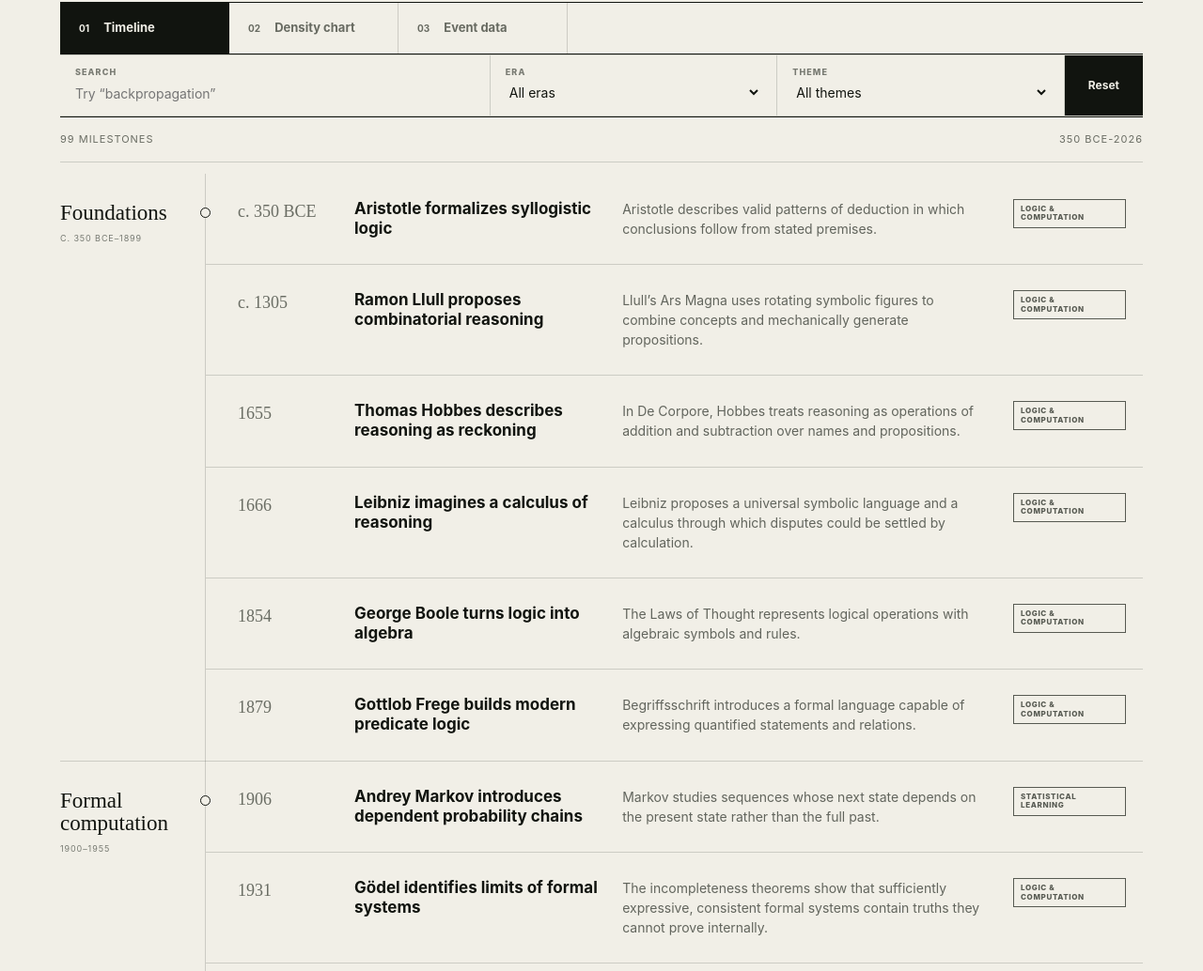
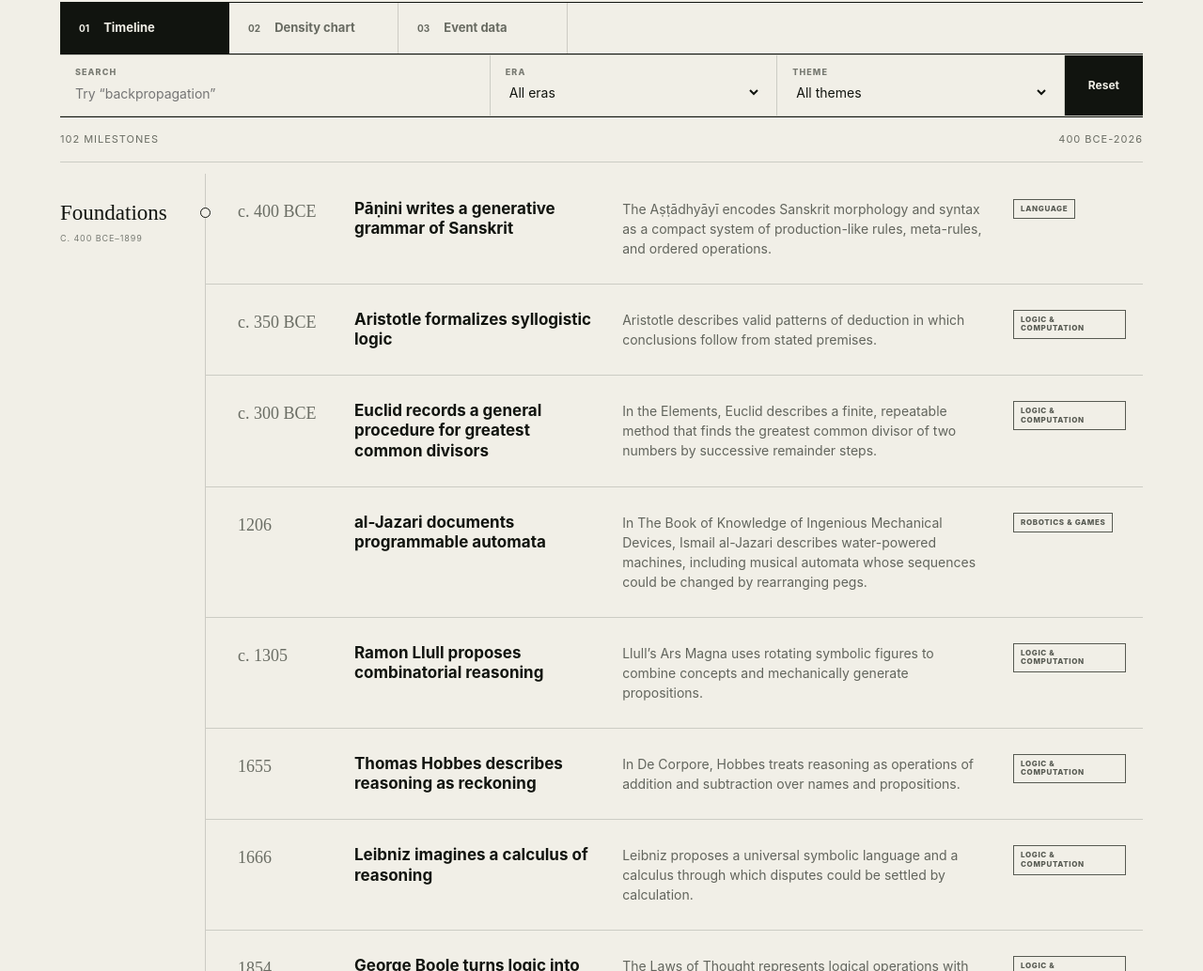
Before and after one commit to hasantayyar/the-ai-history, a plain HTML site: page index.html in a window 1280 px wide. Shown: the part 1094-2128 px from the top of the page at 94% size. Drawn offline with Linux system fonts and the light colour scheme.

Commit message:
add old milestones

```diff
--- a/app_v2.js
+++ b/app_v2.js
@@ -1,5 +1,5 @@
 const ERAS = [
-  { id: "foundations", label: "Foundations", short: "Foundations", range: "c. 350 BCE–1899", start: -400, end: 1899 },
+  { id: "foundations", label: "Foundations", short: "Foundations", range: "c. 400 BCE–1899", start: -400, end: 1899 },
   { id: "formal", label: "Formal computation", short: "Formal computation", range: "1900–1955", start: 1900, end: 1955 },
   { id: "birth", label: "Birth of AI", short: "Birth of AI", range: "1956–1969", start: 1956, end: 1969 },
   { id: "symbolic", label: "Systems & winters", short: "Systems + winters", range: "1970–1992", start: 1970, end: 1992 },
@@ -25,11 +25,32 @@ const THEME_COLORS = {
 // This is the canonical dataset used by every view and export in the site.
 const EVENTS = [
   {
+    id: "panini-astadhyayi", year: -400, displayYear: "c. 400 BCE", era: "foundations", theme: "Language",
+    title: "Pāṇini writes a generative grammar of Sanskrit",
+    summary: "The Aṣṭādhyāyī encodes Sanskrit morphology and syntax as a compact system of production-like rules, meta-rules, and ordered operations.",
+    significance: "It is an early, unusually complete formal grammar: language is generated by explicit rules rather than listed as examples, a lineage later linguists and computer scientists would recognize as generative.",
+    source: "Stanford Encyclopedia of Philosophy · Language in Classical Indian Philosophy", sourceUrl: "https://plato.stanford.edu/entries/language-india/"
+  },
+  {
     id: "aristotle-syllogisms", year: -350, displayYear: "c. 350 BCE", era: "foundations", theme: "Logic & computation",
     title: "Aristotle formalizes syllogistic logic",
     summary: "Aristotle describes valid patterns of deduction in which conclusions follow from stated premises.",
     significance: "It establishes the durable idea that reasoning can be represented by explicit rules-a premise underneath symbolic AI and automated theorem proving.",
     source: "Stanford Encyclopedia of Philosophy · Aristotle’s Logic", sourceUrl: "https://plato.stanford.edu/entries/aristotle-logic/"
+  },
+  {
+    id: "euclid-algorithm", year: -300, displayYear: "c. 300 BCE", era: "foundations", theme: "Logic & computation",
+    title: "Euclid records a general procedure for greatest common divisors",
+    summary: "In the Elements, Euclid describes a finite, repeatable method that finds the greatest common divisor of two numbers by successive remainder steps.",
+    significance: "The Euclidean algorithm is a canonical early example of an algorithm: a definite procedure that terminates with a correct result, independent of any particular pair of inputs.",
+    source: "Clark University · Euclid’s Elements, Book VII, Proposition 2", sourceUrl: "https://mathcs.clarku.edu/~djoyce/elements/bookVII/propVII2.html"
+  },
+  {
+    id: "al-jazari-automata", year: 1206, displayYear: "1206", era: "foundations", theme: "Robotics & games",
+    title: "al-Jazari documents programmable automata",
+    summary: "In The Book of Knowledge of Ingenious Mechanical Devices, Ismail al-Jazari describes water-powered machines, including musical automata whose sequences could be changed by rearranging pegs.",
+    significance: "The designs treat behavior as something that can be encoded and altered in a mechanism, an early documented step toward programmable machines rather than fixed one-purpose devices.",
+    source: "Internet Archive · The Book of Knowledge of Ingenious Mechanical Devices", sourceUrl: "https://archive.org/details/TheBookOfKnowledgeOfIngeniousMechaniIbnAlRazzazAlJazari"
   },
   {
     id: "llull-ars-magna", year: 1305, displayYear: "c. 1305", era: "foundations", theme: "Logic & computation",
--- a/index.html
+++ b/index.html
@@ -15,7 +15,7 @@
 
     <div class="hero-grid" id="top">
       <div class="hero-copy">
-        <p class="eyebrow">A CURATED CHRONOLOGY · c. 350 BCE–2026</p>
+        <p class="eyebrow">A CURATED CHRONOLOGY · c. 400 BCE–2026</p>
         <h1>A history of<br>artificial intelligence.</h1>
         <p class="lede">The ideas, systems, and discoveries that shaped how machines represent, learn, reason, and act.</p>
         <a class="primary-action" href="#explorer">Explore the timeline <span aria-hidden="true">↓</span></a>
@@ -69,7 +69,7 @@
 
         <div class="result-line" aria-live="polite">
           <span id="result-count">- milestones</span>
-          <span id="active-range">c. 350 BCE-2026</span>
+          <span id="active-range">c. 400 BCE–2026</span>
         </div>
 
         <div class="view is-active" id="view-timeline" role="tabpanel" aria-labelledby="tab-timeline">
```
